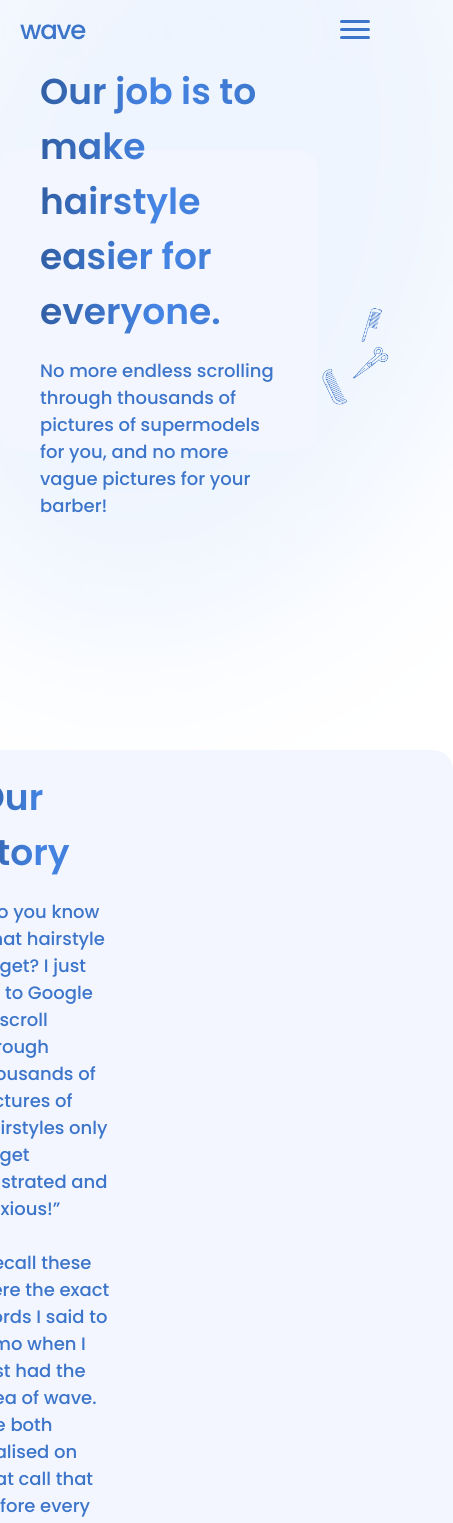
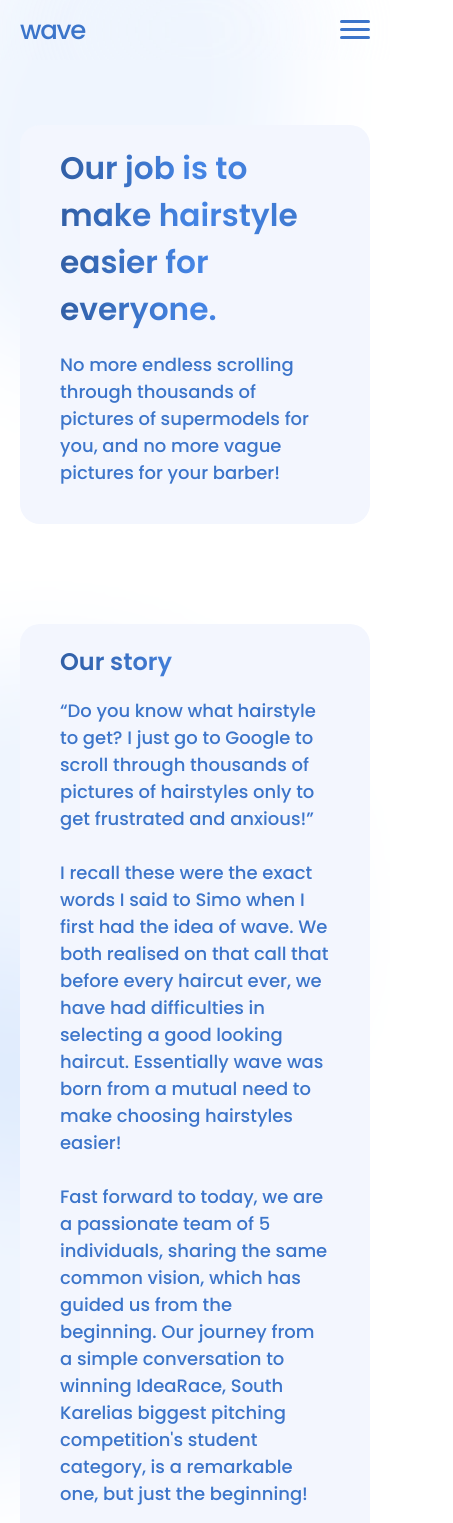
Before and after one commit to Wave-Oy/wave-website, a SvelteKit app: page /about in a window 390 px wide. Shown: the top 1523 px of the page, 453 px wide, since content can reach past the window. Built offline with nearby package versions, Linux system fonts and the light colour scheme.

Commit message:
About page responsivity

```diff
--- a/src/routes/about/+page.svelte
+++ b/src/routes/about/+page.svelte
@@ -4,7 +4,8 @@
 </script>
 
 <div class="about page">
-    <div class="row" style="max-height: 300px; margin-top:50px;">
+    <div class="container">
+        <header class="row">
             <div class="col box-around">
                 <h1 class="gradient-l-r">Our job is to make hairstyle easier for everyone.</h1>
                 <p>No more endless scrolling through thousands of pictures of supermodels for you, and no more vague pictures for your barber!</p>
@@ -12,10 +13,11 @@
             <div class="col" style="margin-top: 150px;">
                 <img src={`${base}/about-decorations.png`} alt="decorations" class="decorations">
             </div>
-    </div>
-    <div class="row box-around" style="margin-top:300px; max-width:800px;">
+        </header>
+        <section>
+            <div class="row box-around content" style="max-width:800px;">
                 <div class="col">
-            <h1 class="gradient-l-r">Our story</h1>
+                    <h2 class="gradient-l-r">Our story</h2>
                     <p>
                         “Do you know what hairstyle to get? I just go to Google to scroll through thousands of pictures of hairstyles only to get frustrated and anxious!”
                         <br>
@@ -36,13 +38,14 @@
                     <img src={`${base}/headshot_ville.jpg`} alt="Ville Sekki" class="headshot">
                     <p class="headshot-title">Ville Sekki</p>
                 </div>
+
             </div>
-    <div class="row" style="margin-top:50px;">
+            <div class="row">
                 <div class="col">
-            <img src={`${base}/about-decorations.png`} alt="decorations">
+                    <img src={`${base}/about-decorations.png`} alt="decorations" class="decorations">
                 </div>
-        <div class="col box-around" style="margin-top:250px;">
-            <h1 class="gradient-l-r">Why do we do this?</h1>
+                <div class="col box-around content">
+                    <h2 class="gradient-l-r">Why do we do this?</h2>
                     <p>
                         Our job is to make choosing a hairstyle easier for everyone. That's our thing. But our deeper mission is to empower individuals, like you, to discover their ideal self-expression and image.
                         <br>
@@ -53,6 +56,8 @@
                         Through innovative technology and personalization, we're making hairstyling accessible, convenient, and perfectly tailored to everyone!
                     </p>
                 </div>
+            </div>
+        </section>
     </div>
 </div>
 
@@ -65,6 +70,15 @@
         flex-direction: column;
         justify-content: space-between;
         align-items: center;
+    }
+
+    header {
+        max-height: 400px;
+        margin-top:50px;
+    }
+
+    .content {
+        margin-top: 200px;
     }
 
     .row {
@@ -102,7 +116,22 @@
     }
 
     h1 {
-        font-size: 3.6rem;
+        font-size: var(--header-large);
+        font-weight: 600;
+        margin: 0;
+        padding: 0;
+
+        &.section-title {
+            font-size: 4.8rem;
+            margin-top: 2rem;
+        }
+
+        &.margin-bottom {
+            margin-bottom: 2rem;
+        }
+    }
+    h2 {
+        font-size: var(--header-medium);
         font-weight: 600;
         margin: 0;
         padding: 0;
@@ -121,7 +150,6 @@
         font-size: var(--paragraph-medium);
         color: var(--foreground-accent);
         font-weight: 500;
-        max-width: 500px;
         padding: 0;
     }
 
@@ -147,4 +175,35 @@
         border: 2px solid var(--foreground-accent);
         width: 250px;
     }
+    .headshot-container-mobile {
+        display: none;
+    }
+
+    /* Responsive view */
+    @media (max-width: 1000px) {
+        header {
+            margin-top: 25px;
+        }
+        .decorations {
+            display: none;
+        }
+        .content {
+            margin-top: 100px;
+        }
+        .col.box-around {
+            max-width: none;
+        }
+        .headshot-container {
+            display: none;
+            /* Make appear below or above the text, idc */
+        }
+    }
+    @media (max-width: 600px) {
+        h1 {
+            font-size: 8vw;
+        }
+        h2 {
+            font-size: var(--header-small);
+        }
+    }
 </style>
```
Lines whose indentation alone changed are shown as unchanged.
